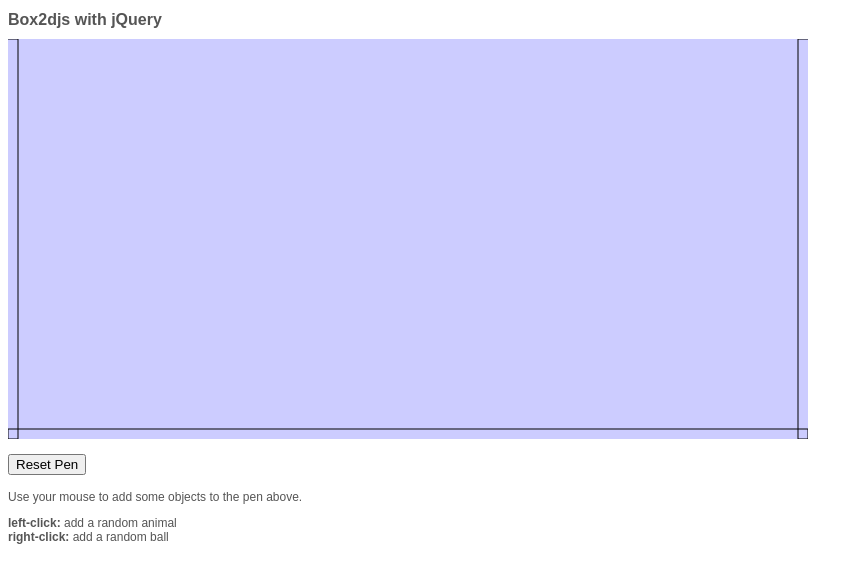
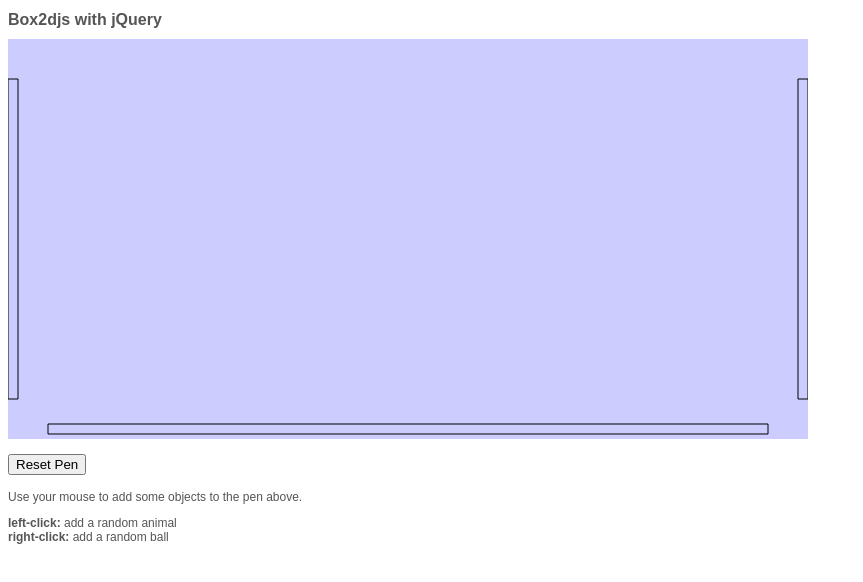
Before and after one commit to thegecko/box2djquery, a plain HTML site: page demo/index.html in a window 1280 px wide. Shown: the whole page, without its empty margins (0-863 px from the left). Drawn offline with Linux system fonts and the light colour scheme.

Commit message:
Fettled with the demo pen and tidied some bits up

```diff
--- a/demo/index.html
+++ b/demo/index.html
@@ -16,10 +16,10 @@
         #clear { display: block; margin: 15px 0;}
     </style>
 
-	<!--[if IE]><script src="excanvas.js"></script><![endif]-->
-	<script src="inheritance.js"></script>
-	<script src="jquery.js"></script>
-	<script src="main.js"></script>
+	<!--[if IE]><script src="script/excanvas.js"></script><![endif]-->
+	<script src="script/inheritance.js"></script>
+	<script src="script/jquery.js"></script>
+	<script src="script/main.js"></script>
 
 	<!-- box2djs -->
     <script src='../box2d/common/b2Settings.js'></script>
--- a/demo/main.js
+++ b/demo/script/main.js
@@ -66,9 +66,9 @@ function createWorld() {
 	var gravity = new b2Vec2(0, canvasHeight);
 	var doSleep = true;
 	var world = new b2World(worldAABB, gravity, doSleep);
-	new b2cBox(world, canvasWidth/2.0, canvasHeight, canvasWidth, 20);
-	new b2cBox(world, 0, canvasHeight/2, 20, canvasHeight);
-	new b2cBox(world, canvasWidth, canvasHeight/2, 20, canvasHeight);
+	new b2cBox(world, canvasWidth/2, canvasHeight-10, canvasWidth*0.9, 10);
+	new b2cBox(world, 5, canvasHeight/2, 10, canvasHeight*0.8);
+	new b2cBox(world, canvasWidth-5, canvasHeight/2, 10, canvasHeight*0.8);
 	return world;
 }
 
```
Also changed, not shown: demo/script/excanvas.js (renamed from demo/excanvas.js), demo/script/inheritance.js (renamed from demo/inheritance.js), demo/script/jquery.js (renamed from demo/jquery.js).
